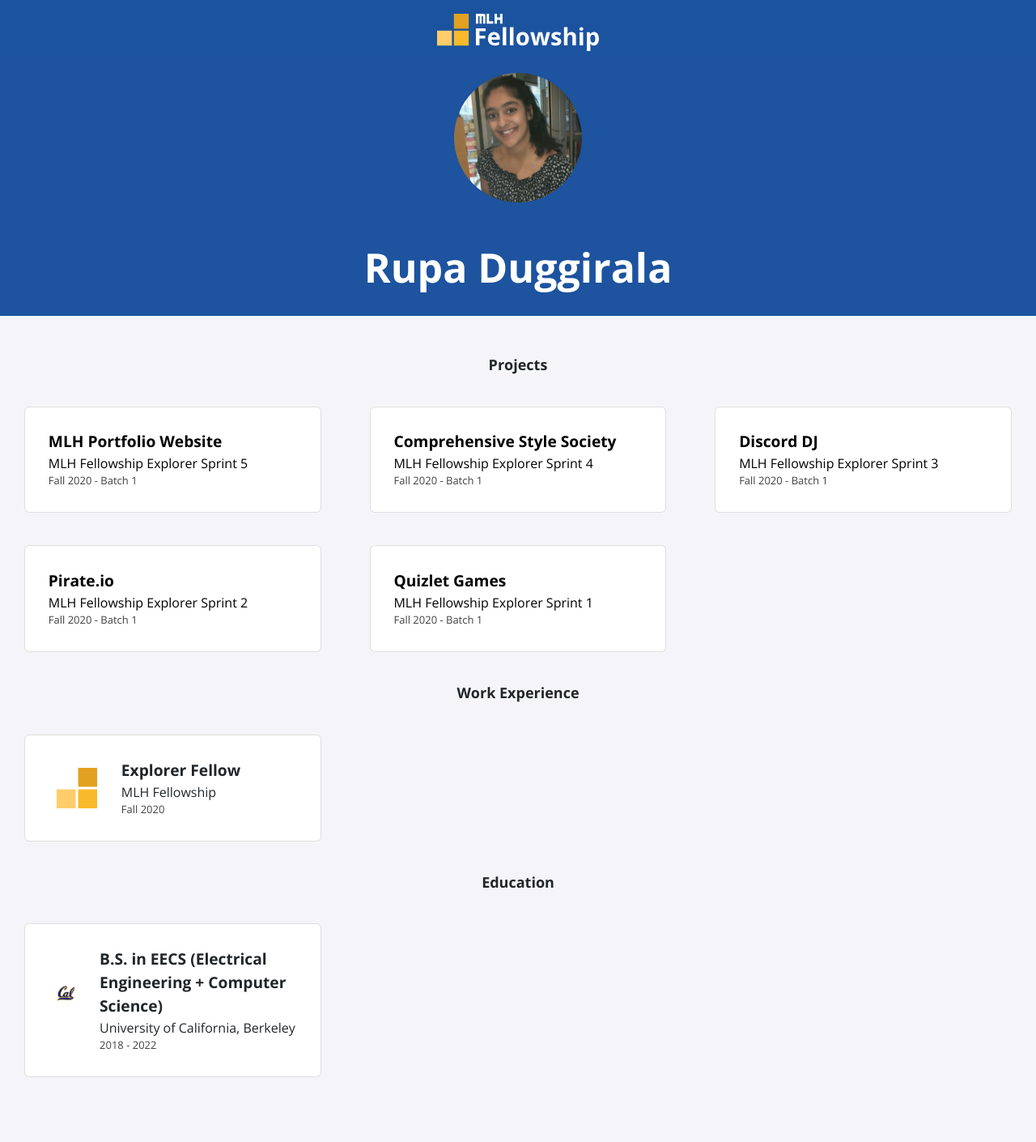
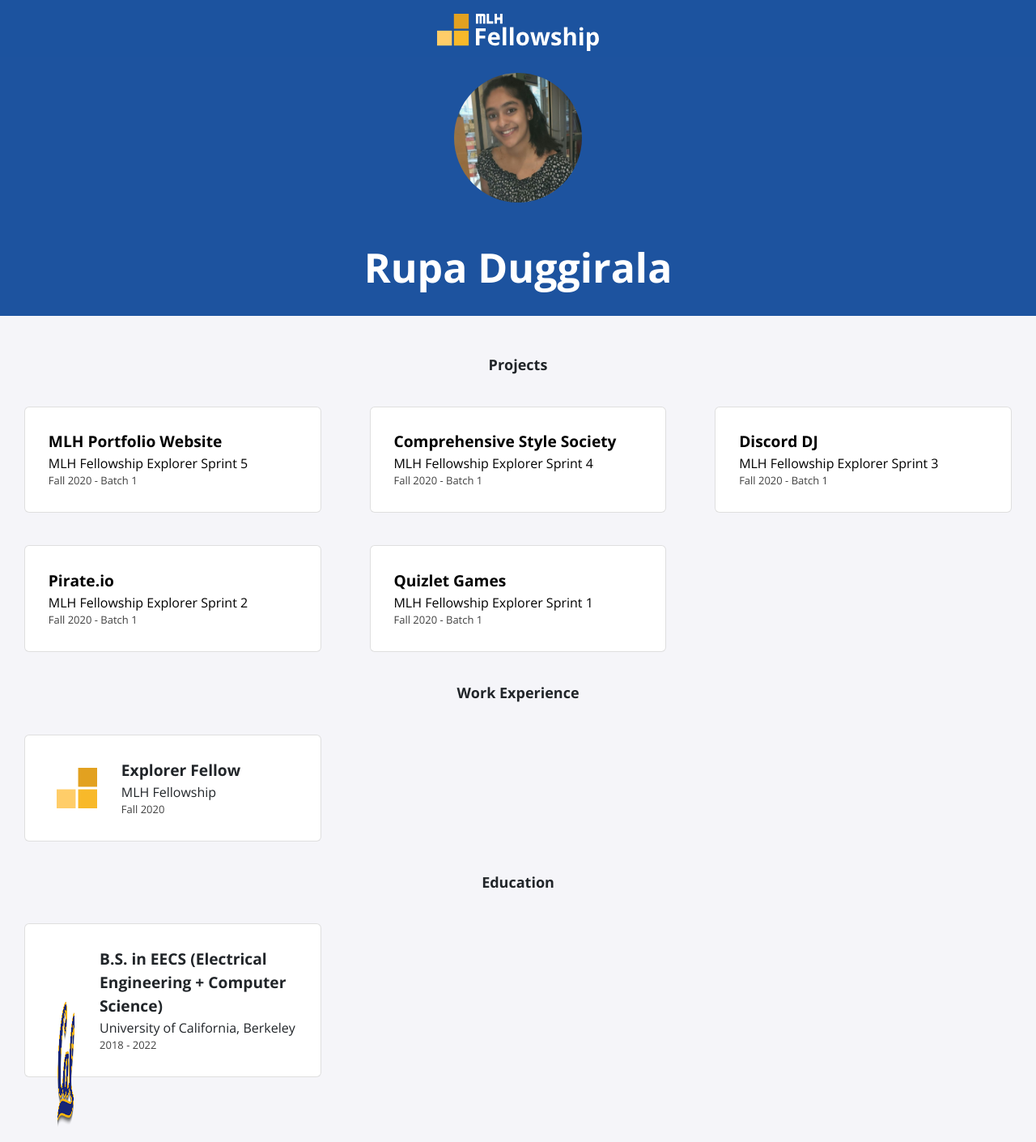
Before and after one commit to MLH-Fellowship/explorer-portfolio-batch2, a Jekyll site: the page built from index.html, in a window 1280 px wide. Shown: the whole page at 81% size. Built offline with Jekyll 4.4.1, drawn with Linux system fonts in a browser that asks for light colours; nearby versions of some CDN libraries.

Commit message:
New dimensions for Cal logo.

```diff
--- a/_includes/education.html
+++ b/_includes/education.html
@@ -3,7 +3,7 @@
     {% for item in site.data.education %}
     <div class="card">
       <div class="icon">
-        <img src="./assets/img/education/{{ item.logo }}">
+        <img src="./assets/img/education/{{ item.logo }}" width="200" height="200">
       </div>
       <div class="info">
         <p class="title">{{ item.course }}</p>
```
